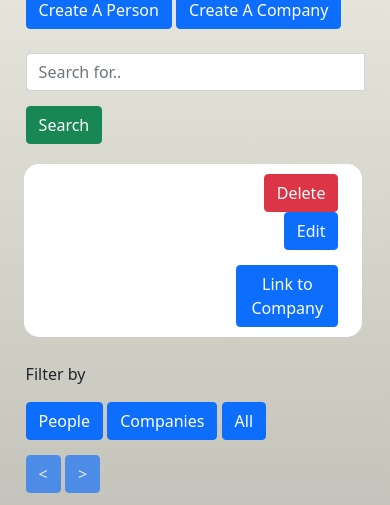
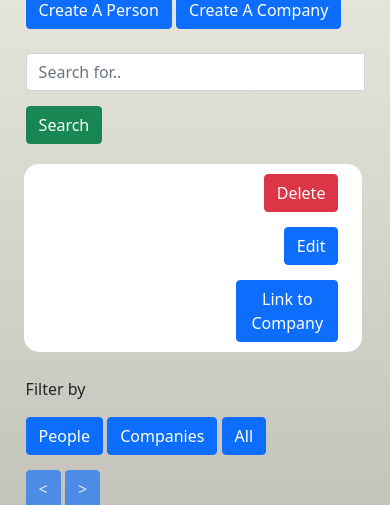
Before and after one commit to AaronDemond/share-site, a Django app: template Site/templates/people.html in a window 390 px wide. Shown: the part 153-658 px from the top of the page. Run offline with Django 3.2, Linux system fonts and the light colour scheme; tables that the repository leaves empty hold one stand-in row (values such as "Sample post"); the template is opened without the code that fills it: values that come from a table or form of the project are taken from there, most other values are stand-ins (such as "Sample title", 1, 10 or a date in 2020); some libraries are stand-ins or nearby versions.

Commit message:
Changed display properties for mobile

```diff
--- a/Site/templates/people.html
+++ b/Site/templates/people.html
@@ -60,14 +60,14 @@
                             {% if e.1 == "person" %}
                                 <a class="btn btn-danger"  role="button"
                                     href="/entities/?entity_id={{e.0.pk}}&type=person&delete=true">Delete</a>
-                                <a class="btn btn-primary" role="button"
+                                <a class="btn btn-primary editBtn" role="button"
                                     href="/entities/?entity_id={{e.0.pk}}&type=person&edit=true">Edit</a>
                                 <a class="btn btn-primary linkBtn" role="button"
                                     href="/link/{{e.0.id}}/?type=person">Link to Company</a>
                             {% else %}
                                 <a class="btn btn-danger"  role="button"
                                     href="/entities/?entity_id={{e.0.pk}}&type=company&delete=true">Delete</a>
-                                <a class="btn btn-primary" role="button"
+                                <a class="btn btn-primary editBtn" role="button"
                                     href="/entities/?entity_id={{e.0.id}}&type=company&edit=true">Edit</a>
                                 <a class="btn btn-primary linkBtn" role="button"
                                     href="/link/{{e.0.id}}/?type=company">Link to Company</a>
@@ -112,6 +112,7 @@ $(document).ready(function() {
                 var screenWidth = $(window).width(); // window height
                 if (screenWidth < 910) {
                     $(".linkBtn").css("margin-top", "15px");
+                    $(".editBtn").css("margin-top", "15px");
                 }
 
             });
```
Also changed, not shown: Site/templates/issue_shares.html (+11 -2 lines).
